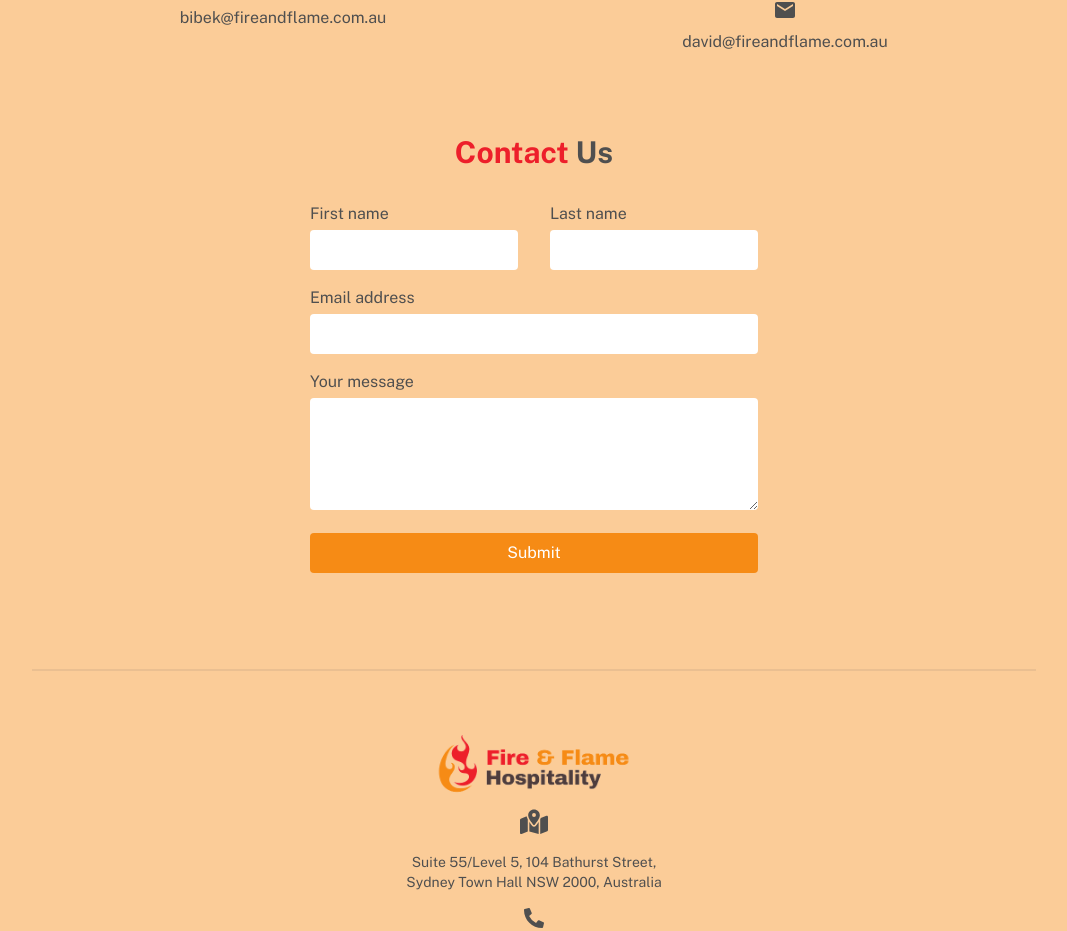
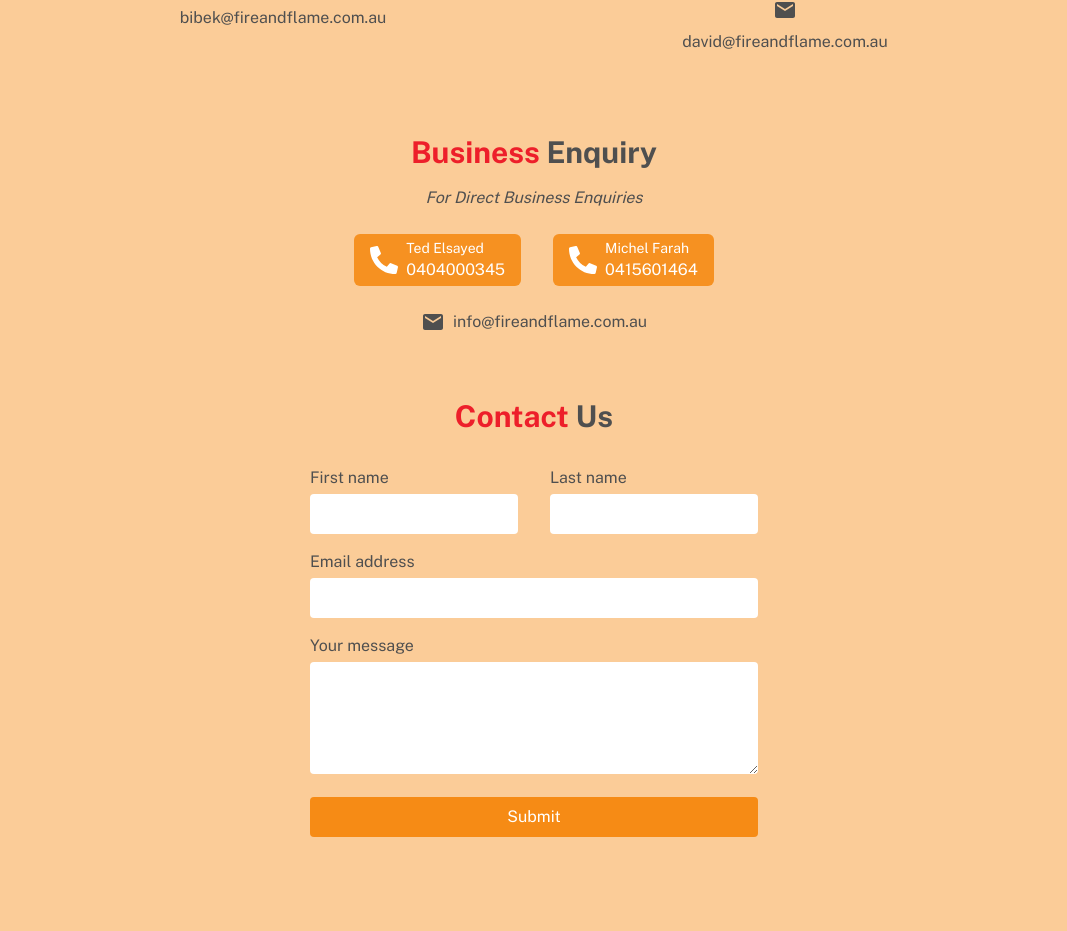
Before and after one commit to applyworldgroup/fireandflame, a Next.js app: page / in a window 1280 px wide. Shown: the part 2227-3158 px from the top of the page, without its empty margins (106-1173 px from the left). Built offline with nearby package versions, Linux system fonts and the light colour scheme.

Commit message:
Business Enquiry Section Added

```diff
--- a/src/app/page.tsx
+++ b/src/app/page.tsx
@@ -1,4 +1,5 @@
 import { About } from "@/components/about/About";
+import { BusinessEnquiry } from "@/components/BusinessEnquiry/BusinessEnquiry";
 import { Contact } from "@/components/contact/Contact";
 import Wrapper from "@/components/core/Wrapper";
 import { Footer } from "@/components/footer/Footer";
@@ -16,6 +17,7 @@ export default function Home() {
             <Focus />
             <About />
             <Team />
+            <BusinessEnquiry />
             <Contact />
             <div className="border-[1px] border-tertiary/10 w-full "></div>
             <Footer />
--- /dev/null
+++ b/src/components/BusinessEnquiry/BusinessEnquiry.tsx
@@ -0,0 +1,47 @@
+import { FC } from "react";
+import { FaPhoneAlt } from "react-icons/fa";
+import { MdEmail } from "react-icons/md";
+
+export const BusinessEnquiry: FC = () => {
+  return (
+    <div className="flex flex-col items-center gap-4" id="about">
+      <div>
+        <span className="text-3xl font-bold text-primary">Business</span>
+        <span className="text-3xl font-bold text-tertiary"> Enquiry</span>
+      </div>
+      <div className="text-tertiary text-center flex flex-col gap-6 ">
+        <span className="italic">For Direct Business Enquiries</span>
+        <div className="flex gap-8 flex-col md:flex-row">
+          <a
+            className="flex items-center gap-2 justify-center  px-4 py-1 rounded-md bg-secondary/90  transform transition duration-300 hover:scale-105  text-white hover:bg-secondary hover:top-20"
+            href={`tel:0404000345`}
+          >
+            <FaPhoneAlt size={28} />
+            <div className="flex flex-col items-start">
+              <span className="text-sm">Ted Elsayed</span>
+              <span>0404000345</span>
+            </div>
+          </a>
+          <a
+            className="flex items-center gap-2 justify-center  px-4 py-1 rounded-md bg-secondary/90  transform transition duration-300 hover:scale-105  text-white hover:bg-secondary"
+            href={`tel:0404000345`}
+          >
+            <FaPhoneAlt size={28} />
+            <div className="flex flex-col items-start">
+              <span className="text-sm">Michel Farah</span>
+              <span>0415601464</span>
+            </div>
+          </a>
+
+        </div>
+        <a
+            className="flex items-center gap-2 justify-center"
+            href={`mailto:info@fireandflame.com.au`}
+          >
+            <MdEmail size={24} />
+            <span>info@fireandflame.com.au</span>
+          </a>
+      </div>
+    </div>
+  );
+};
```
